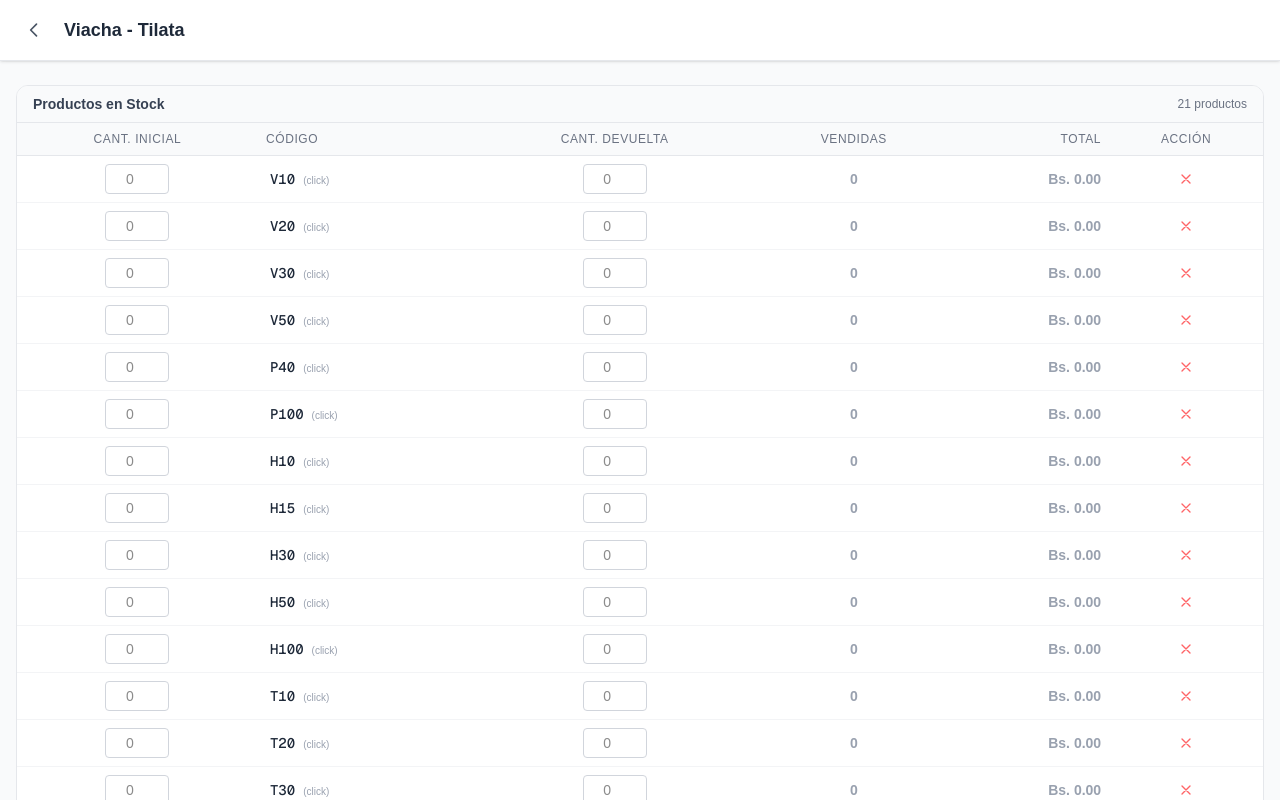
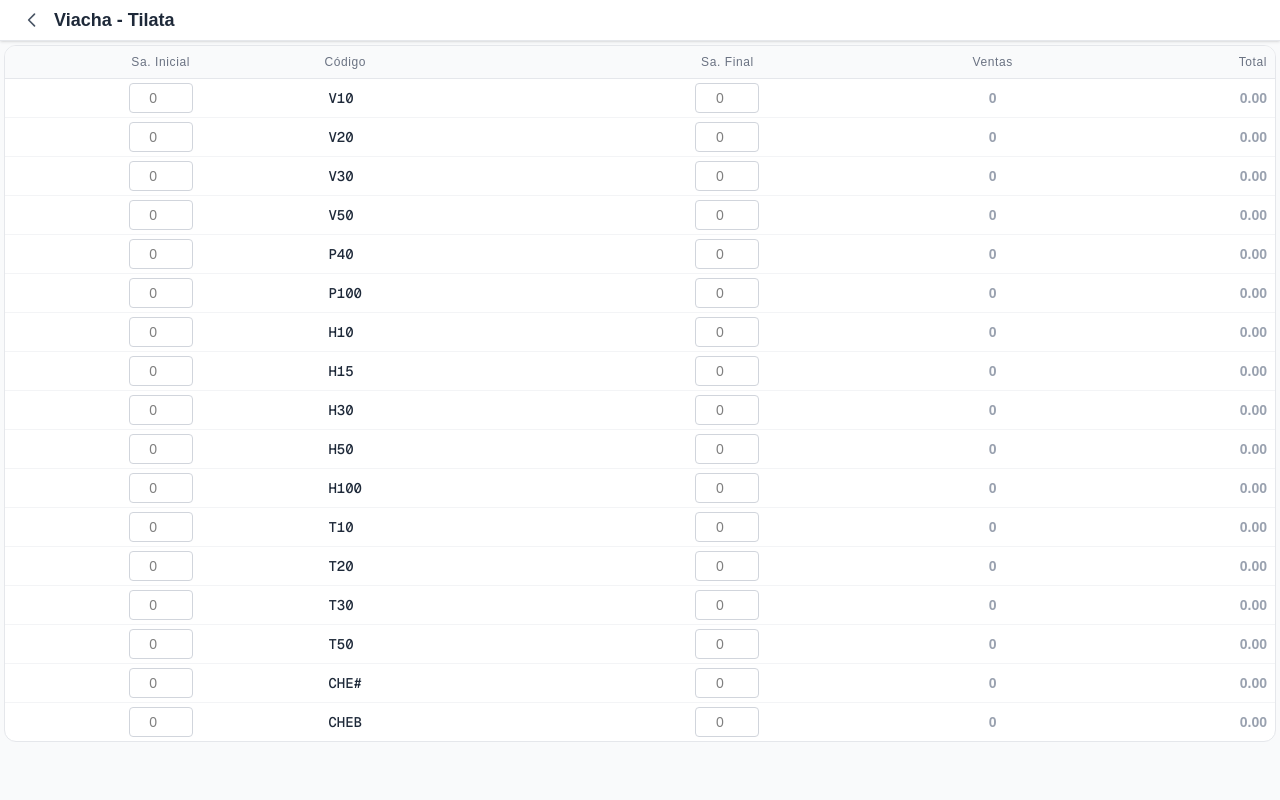
Before and after one commit to pcristhian/tfdistribucion, a Next.js app: page /dashboard/viacha-tilata in a window 1280 px wide. Shown: the top 800 px of the page. Built offline with nearby package versions, Linux system fonts and the light colour scheme.

Commit message:
mejorado

```diff
--- a/src/app/dashboard/viacha-tilata/components/Header.jsx
+++ b/src/app/dashboard/viacha-tilata/components/Header.jsx
@@ -6,20 +6,17 @@ export default function Header({ titulo = 'Mi Stock Hoy' }) {
     const router = useRouter();
 
     return (
-        <header className="sticky top-0 z-50 bg-white border-b border-gray-200 px-4 py-3 shadow-sm">
-            <div className="max-w-7xl mx-auto flex items-center gap-3">
-                {/* Botón Volver */}
+        <header className="sticky top-0 z-50 bg-white border-b border-gray-200 px-4 py-1 shadow-sm">
+            <div className="max-w-7xl mx-auto flex items-center gap-1.5">
                 <button
                     onClick={() => router.push('/')}
-                    className="p-2 hover:bg-gray-100 rounded-lg transition-colors text-gray-600 hover:text-gray-800 flex-shrink-0"
+                    className="p-1.5 hover:bg-gray-100 rounded-lg transition-colors text-gray-600 hover:text-gray-800 flex-shrink-0"
                     aria-label="Volver al menú principal"
                 >
                     <svg className="w-5 h-5" fill="none" stroke="currentColor" viewBox="0 0 24 24">
                         <path strokeLinecap="round" strokeLinejoin="round" strokeWidth={2} d="M15 19l-7-7 7-7" />
                     </svg>
                 </button>
-
-                {/* Título */}
                 <h1 className="text-lg font-bold text-gray-800">
                     {titulo}
                 </h1>
--- a/src/app/dashboard/viacha-tilata/components/Tabla.jsx
+++ b/src/app/dashboard/viacha-tilata/components/Tabla.jsx
@@ -60,7 +60,7 @@ export default function Tabla({
 
     // Formatear números
     const formatPrice = (value) => {
-        return `Bs. ${parseFloat(value || 0).toFixed(2)}`;
+        return `${parseFloat(value || 0).toFixed(2)}`;
     };
 
     const formatNumber = (value) => {
@@ -169,36 +169,24 @@ export default function Tabla({
 
     return (
         <div className="bg-white rounded-xl border border-gray-200 overflow-hidden">
-            {/* Título */}
-            <div className="px-4 py-2 bg-gray-50 border-b border-gray-200 flex justify-between items-center">
-                <h3 className="text-sm font-semibold text-gray-700">{titulo}</h3>
-                <span className="text-xs text-gray-500">
-                    {filas.length} productos
-                </span>
-            </div>
-
-            {/* Tabla */}
             <div className="overflow-x-auto">
                 <table className="w-full text-sm">
                     <thead className="bg-gray-50 border-b border-gray-200">
                         <tr>
-                            <th className="px-2 py-2 text-center text-xs font-medium text-gray-500 uppercase tracking-wider">
-                                Cant. Inicial
+                            <th className="px-2 py-2 text-center text-xs font-medium text-gray-500  tracking-wider">
+                                Sa. Inicial
                             </th>
-                            <th className="px-2 py-2 text-left text-xs font-medium text-gray-500 uppercase tracking-wider">
+                            <th className="px-2 py-2 text-left text-xs font-medium text-gray-500  tracking-wider">
                                 Código
                             </th>
-                            <th className="px-2 py-2 text-center text-xs font-medium text-gray-500 uppercase tracking-wider">
-                                Cant. Devuelta
+                            <th className="px-2 py-2 text-center text-xs font-medium text-gray-500  tracking-wider">
+                                Sa. Final
                             </th>
-                            <th className="px-2 py-2 text-center text-xs font-medium text-gray-500 uppercase tracking-wider">
-                                Vendidas
+                            <th className="px-2 py-2 text-center text-xs font-medium text-gray-500  tracking-wider">
+                                Ventas
                             </th>
-                            <th className="px-2 py-2 text-right text-xs font-medium text-gray-500 uppercase tracking-wider">
+                            <th className="px-2 py-2 text-right text-xs font-medium text-gray-500  tracking-wider">
                                 Total
-                            </th>
-                            <th className="px-2 py-2 text-center text-xs font-medium text-gray-500 uppercase tracking-wider">
-                                Acción
                             </th>
                         </tr>
                     </thead>
@@ -226,7 +214,7 @@ export default function Tabla({
                                         className={`hover:bg-gray-50 transition-colors ${tieneStock ? 'bg-green-50/30' : ''}`}
                                     >
                                         {/* Cantidad Inicial - Input */}
-                                        <td className="px-2 py-2 text-center">
+                                        <td className="px-2 py-1 text-center text-black">
                                             <input
                                                 type="number"
                                                 value={cantidadInicial || ''}
@@ -240,7 +228,7 @@ export default function Tabla({
                                         </td>
 
                                         {/* Código - Click para mostrar precio */}
-                                        <td className="px-2 py-2">
+                                        <td className="px-2 py-1">
                                             <div
                                                 className="cursor-pointer hover:bg-gray-100 rounded px-1 py-0.5 transition-colors inline-block"
                                                 onClick={() => handleCodigoClick(fila.id)}
@@ -249,25 +237,24 @@ export default function Tabla({
                                                     {productoEncontrado ? producto.codigo : '-'}
                                                 </span>
                                                 {productoEncontrado && mostrarPrecio && (
-                                                    <span className="ml-2 text-xs text-blue-600 font-bold">
-                                                        {formatPrice(precioBase)}
+                                                    <span className="ml-2 text-[10px] text-blue-600 font-bold">
+                                                        <br></br> {formatPrice(precioBase)}
                                                     </span>
                                                 )}
                                                 {productoEncontrado && !mostrarPrecio && (
                                                     <span className="ml-2 text-[10px] text-gray-400">
-                                                        (click)
                                                     </span>
                                                 )}
                                             </div>
                                         </td>
 
                                         {/* Cantidad Devuelta - Input */}
-                                        <td className="px-2 py-2 text-center">
+                                        <td className="px-2 py-1 text-center">
                                             <input
                                                 type="number"
                                                 value={cantidadDevuelta || ''}
                                                 onChange={(e) => handleCantidadDevueltaChange(fila.id, e.target.value)}
-                                                className={`w-16 px-2 py-1 text-center text-sm border rounded focus:ring-2 focus:ring-blue-500 focus:border-transparent outline-none ${!productoEncontrado ? 'opacity-50 cursor-not-allowed' : 'border-gray-300'
+                                                className={`w-16 px-2 py-1 text-center text-black text-sm border rounded focus:ring-2 focus:ring-blue-500 focus:border-transparent outline-none ${!productoEncontrado ? 'opacity-50 cursor-not-allowed' : 'border-gray-300'
                                                     }`}
                                                 min="0"
                                                 placeholder="0"
@@ -276,34 +263,17 @@ export default function Tabla({
                                         </td>
 
                                         {/* Resta (Cantidad Vendida) - Solo lectura */}
-                                        <td className="px-2 py-2 text-center">
+                                        <td className="px-2 py-1 text-center">
                                             <span className={`text-sm font-bold ${tieneStock ? 'text-blue-600' : 'text-gray-400'}`}>
                                                 {productoEncontrado ? formatNumber(cantidadVendida) : '-'}
                                             </span>
                                         </td>
 
                                         {/* Total - Solo lectura */}
-                                        <td className="px-2 py-2 text-right">
+                                        <td className="px-2 py-1 text-right">
                                             <span className={`font-bold ${tieneStock ? 'text-green-600' : 'text-gray-400'}`}>
                                                 {productoEncontrado ? formatPrice(total) : '-'}
                                             </span>
-                                        </td>
-
-                                        {/* Acción - Eliminar */}
-                                        <td className="px-2 py-2 text-center">
-                                            <button
-                                                onClick={() => eliminarFila(fila.id)}
-                                                disabled={esUnicaFila}
-                                                className={`p-1 rounded transition-colors ${esUnicaFila
-                                                    ? 'text-gray-300 cursor-not-allowed'
-                                                    : 'text-red-400 hover:text-red-600 hover:bg-red-50'
-                                                    }`}
-                                                title={esUnicaFila ? 'Debe haber al menos una fila' : 'Eliminar fila'}
-                                            >
-                                                <svg className="w-4 h-4" fill="none" stroke="currentColor" viewBox="0 0 24 24">
-                                                    <path strokeLinecap="round" strokeLinejoin="round" strokeWidth={2} d="M6 18L18 6M6 6l12 12" />
-                                                </svg>
-                                            </button>
                                         </td>
                                     </motion.tr>
                                 );
--- a/src/app/dashboard/viacha-tilata/page.js
+++ b/src/app/dashboard/viacha-tilata/page.js
@@ -28,14 +28,10 @@ const VIACHA_TILATA = [
     { id: 13, codigo: 'T20', precio_base: 19 },
     { id: 14, codigo: 'T30', precio_base: 29 },
     { id: 15, codigo: 'T50', precio_base: 47.50 },
-    { id: 16, codigo: 'T100', precio_base: 95 },
 
     // Chips
-    { id: 17, codigo: 'CHE', precio_base: 0 },
-    { id: 18, codigo: 'CHT', precio_base: 0 },
-    { id: 19, codigo: 'CHV', precio_base: 0 },
-    { id: 20, codigo: 'CHEB', precio_base: 0 },
-    { id: 21, codigo: 'CHTB', precio_base: 0 },
+    { id: 17, codigo: 'CHE#', precio_base: 12 },
+    { id: 18, codigo: 'CHEB', precio_base: 15 },
 ];
 
 export default function ViachaTilata() {
@@ -82,11 +78,11 @@ export default function ViachaTilata() {
     return (
         <div className="min-h-screen bg-gray-50">
             <Header titulo="Viacha - Tilata" />
-            <main className="max-w-7xl mx-auto px-4 py-6">
+            <main className="max-w-7xl mx-auto px-1 py-1">
                 {/* Tabla de productos */}
                 <Tabla
                     productos={productos}
-                    titulo="Productos en Stock"
+                    titulo="Ajuste de Tarjetas"
                 />
 
             </main>
```
